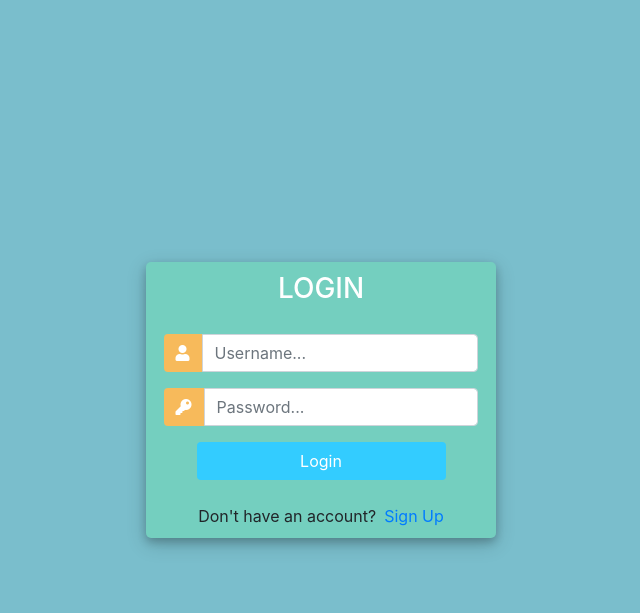
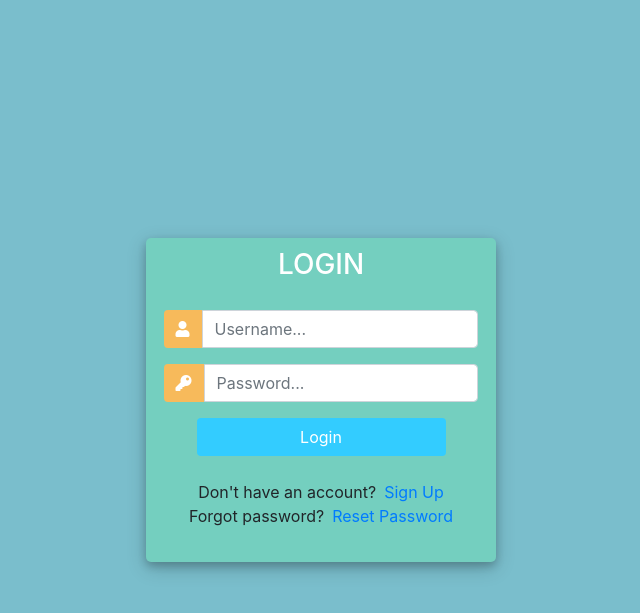
Before and after one commit to booorayan/crm, a Django app: page /login/ in a window 1280 px wide. Shown: the top 613 px of the page, without its empty margins (319-959 px from the left). Run offline with Django 4.2, Linux system fonts and the light colour scheme; some libraries are stand-ins or nearby versions.

Commit message:
password

```diff
--- a/accounts/urls.py
+++ b/accounts/urls.py
@@ -1,4 +1,6 @@
 from django.urls import path
+
+from django.contrib.auth import views as auth_views
 from . import views
 
 
@@ -14,4 +16,12 @@ urlpatterns = [
     path('create_order/<str:pk>/', views.createOrder, name='create_order'),
     path('update_order/<str:pk>/', views.updateOrder, name='update_order'),
     path('delete_order/<str:pk>/', views.deleteOrder, name='delete_order'),
+    path('reset_password/', auth_views.PasswordResetView.as_view(template_name='password_reset.html'),
+         name='reset_password'),
+    path('reset_password_sent/', auth_views.PasswordResetDoneView.as_view(template_name='password_reset_sent.html'),
+         name='password_reset_done'),
+    path('reset/<uidb64>/<token>/', auth_views.PasswordResetConfirmView.as_view(
+        template_name='password_reset_form.html'), name='password_reset_confirm'),
+    path('reset_password_complete/', auth_views.PasswordResetCompleteView.as_view(
+        template_name='password_reset_done.html'), name='password_reset_complete'),
 ]
--- a/templates/login.html
+++ b/templates/login.html
@@ -118,7 +118,15 @@
 						Don't have an account? <a href="{% url 'register' %}" class="ml-2">Sign Up</a>
 					</div>
 
+                    <div class="d-flex justify-content-center links">
+                        Forgot password? <a href="{% url 'reset_password' %}" class="ml-2">Reset Password</a>
+                    </div>
 				</div>
+
+                <div class="mt-4">
+
+				</div>
+
 			</div>
 		</div>
 	</div>
--- /dev/null
+++ b/templates/password_reset_done.html
@@ -0,0 +1,5 @@
+<h3>Password reset complete</h3>
+
+<p>Your password has been set.You may go ahead and log in now</p>
+
+<a href="/">Log in</a>
```
Also changed, not shown: crm/settings.py (+15 -0 lines), requirements.txt (added, +7 -0 lines), templates/password_reset.html (added, +9 -0 lines), templates/password_reset_form.html (added, +9 -0 lines), templates/password_reset_sent.html (added, +8 -0 lines), db.sqlite3, 1 other file.
